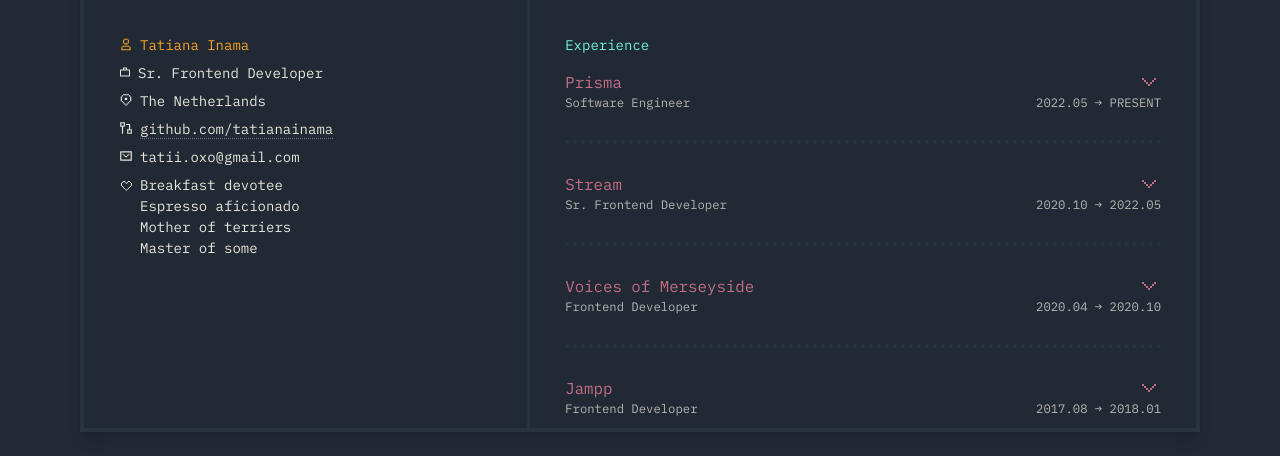
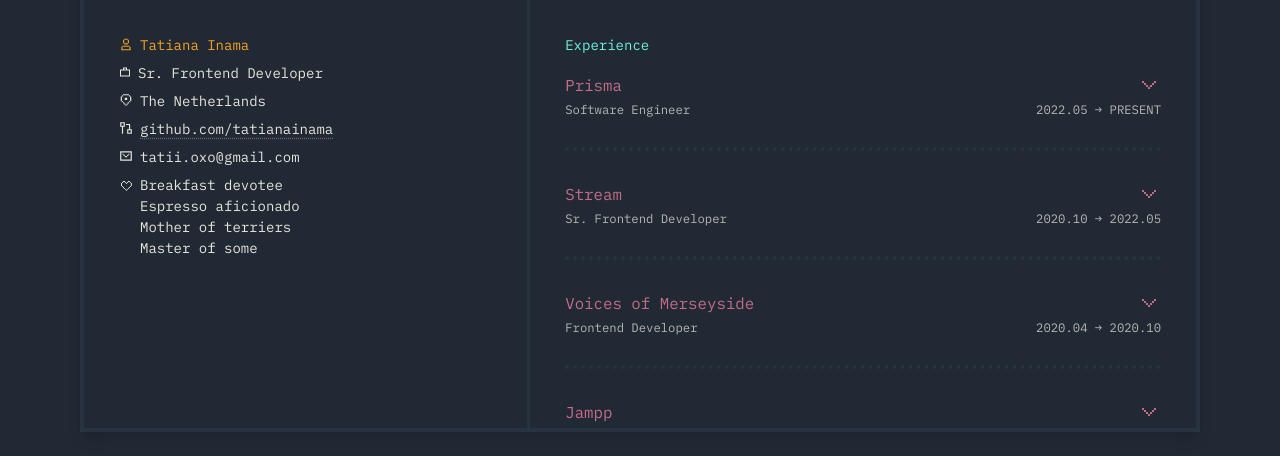
Before and after one commit to tatianainama/portfolio, a Next.js app: page / in a window 1280 px wide. Shown: the part 328-784 px from the top of the page. Built offline with nearby package versions, Linux system fonts and the light colour scheme.

Commit message:
Improve Article tap area

```diff
--- a/components/JobArticle.tsx
+++ b/components/JobArticle.tsx
@@ -12,7 +12,7 @@
     <article className={className}>
       <header className="text-lg">
         <h3
-          className={`flex justify-between items-center transition-opacity text-pink cursor-pointer hover:opacity-90 ${
+          className={`py-1 flex justify-between items-center transition-opacity text-pink cursor-pointer hover:opacity-90 ${
             expanded ? 'opacity-100' : 'opacity-75'
           }`}
           onClick={() => setExpand(!expanded)}
```
